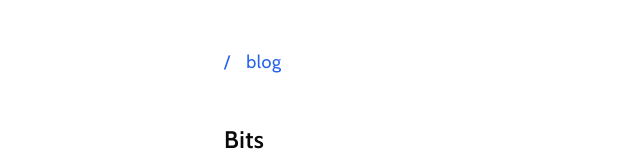
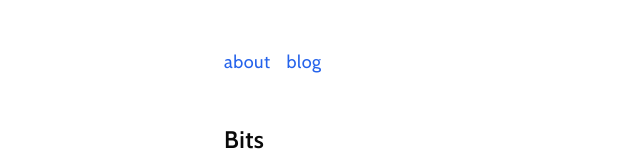
Before and after one commit to bolander72/boland.co, a Next.js app: page /bits in a window 1280 px wide. Shown: the top 160 px of the page, without its empty margins (217-857 px from the left). Built offline with nearby package versions, Linux system fonts and the light colour scheme.

Commit message:
Update nav.tsx

```diff
--- a/components/nav.tsx
+++ b/components/nav.tsx
@@ -6,7 +6,7 @@ export function Nav() {
     <nav className='mx-auto my-12 max-w-[430px] px-4'>
       <div className='flex w-full items-center justify-between'>
         <div className='space-x-4 text-lg'>
-          <CustomLink href='/'>/</CustomLink>
+          <CustomLink href='/'>about</CustomLink>
           <CustomLink href='/blog'>blog</CustomLink>
         </div>
       </div>
```
